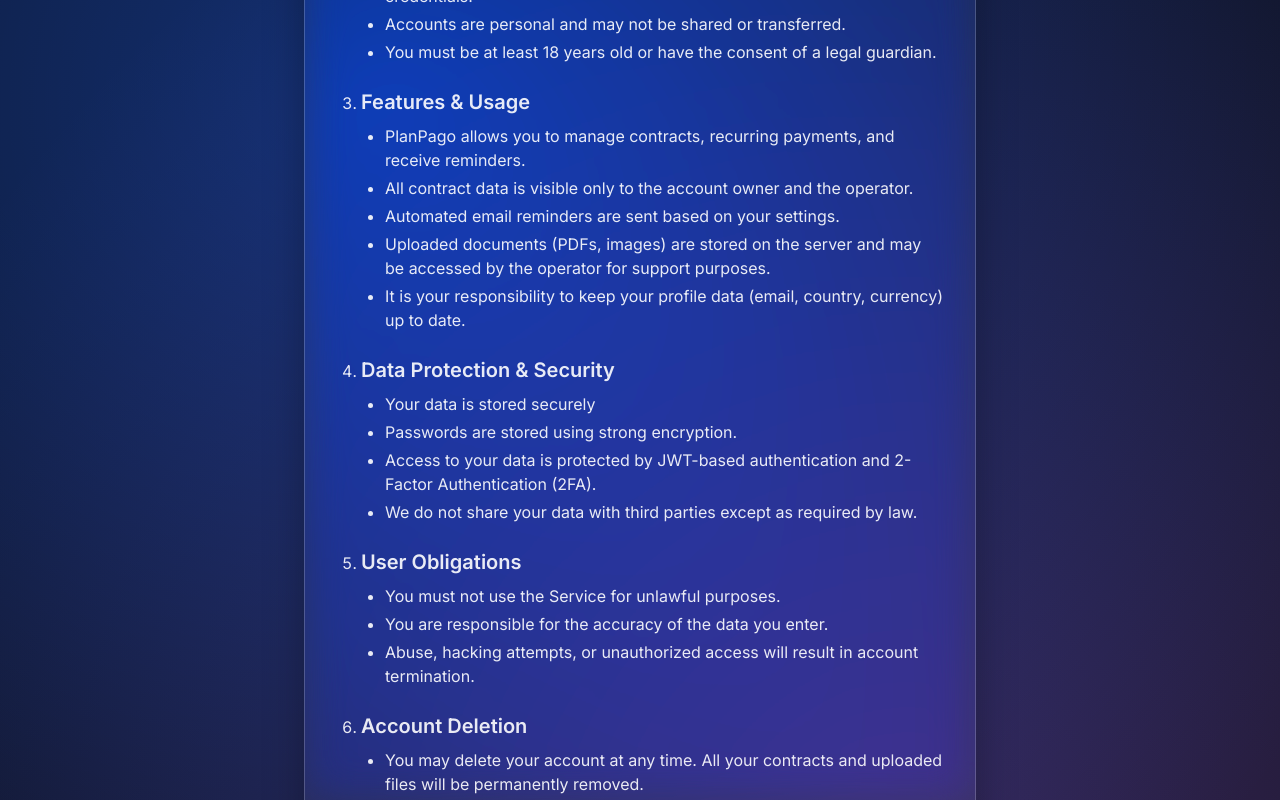
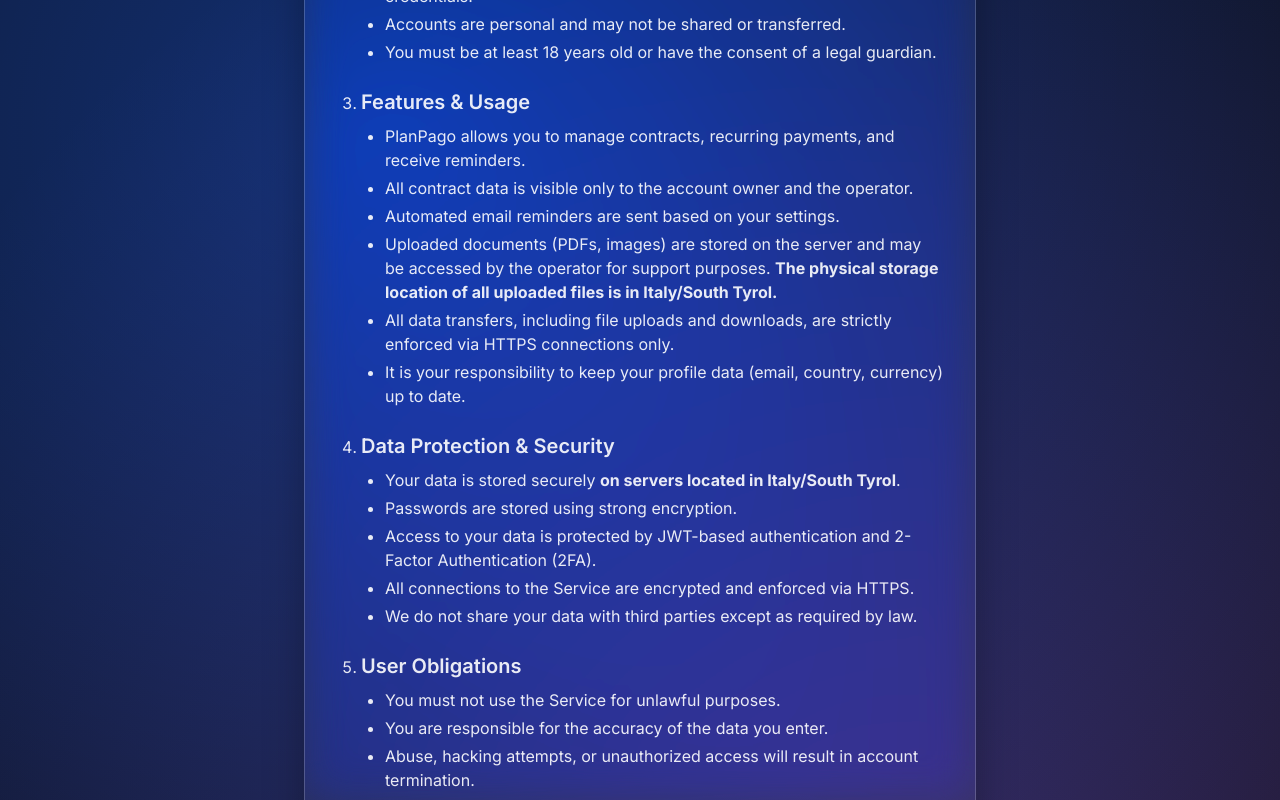
Before and after one commit to Tobias-Bucci/PlanPago, a React (Create React App) app in the folder frontend/: page /terms in a window 1280 px wide. Shown: the part 457-1257 px from the top of the page. Built offline with nearby package versions, Linux system fonts and the light colour scheme; no server answers.

Commit message:
landing page update

```diff
--- a/frontend/src/pages/Landing.jsx
+++ b/frontend/src/pages/Landing.jsx
@@ -17,7 +17,7 @@ export default function Landing() {
         position: "relative",
         overflow: "hidden",
         background: "#181c2f",
-        paddingTop: "4.5rem" // minimal nach unten versetzt für Abstand zur Navbar
+        paddingTop: "4.5rem"
       }}
     >
       {/* Modern animated background with blurred gradients (now: top left blue, bottom right pink) */}
--- a/frontend/src/pages/Terms.jsx
+++ b/frontend/src/pages/Terms.jsx
@@ -29,16 +29,18 @@ export default function Terms() {
                 <li>PlanPago allows you to manage contracts, recurring payments, and receive reminders.</li>
                 <li>All contract data is visible only to the account owner and the operator.</li>
                 <li>Automated email reminders are sent based on your settings.</li>
-                <li>Uploaded documents (PDFs, images) are stored on the server and may be accessed by the operator for support purposes.</li>
+                <li>Uploaded documents (PDFs, images) are stored on the server and may be accessed by the operator for support purposes. <b>The physical storage location of all uploaded files is in Italy/South Tyrol.</b></li>
+                <li>All data transfers, including file uploads and downloads, are strictly enforced via HTTPS connections only.</li>
                 <li>It is your responsibility to keep your profile data (email, country, currency) up to date.</li>
               </ul>
             </li>
             <li>
               <h2 className="text-xl font-semibold mb-2">Data Protection & Security</h2>
               <ul className="list-disc pl-6 space-y-1">
-                <li>Your data is stored securely</li>
+                <li>Your data is stored securely <b>on servers located in Italy/South Tyrol</b>.</li>
                 <li>Passwords are stored using strong encryption.</li>
                 <li>Access to your data is protected by JWT-based authentication and 2-Factor Authentication (2FA).</li>
+                <li>All connections to the Service are encrypted and enforced via HTTPS.</li>
                 <li>We do not share your data with third parties except as required by law.</li>
               </ul>
             </li>
```
Also changed, not shown: 1 other file (tests, documents, lock files or other folders).
